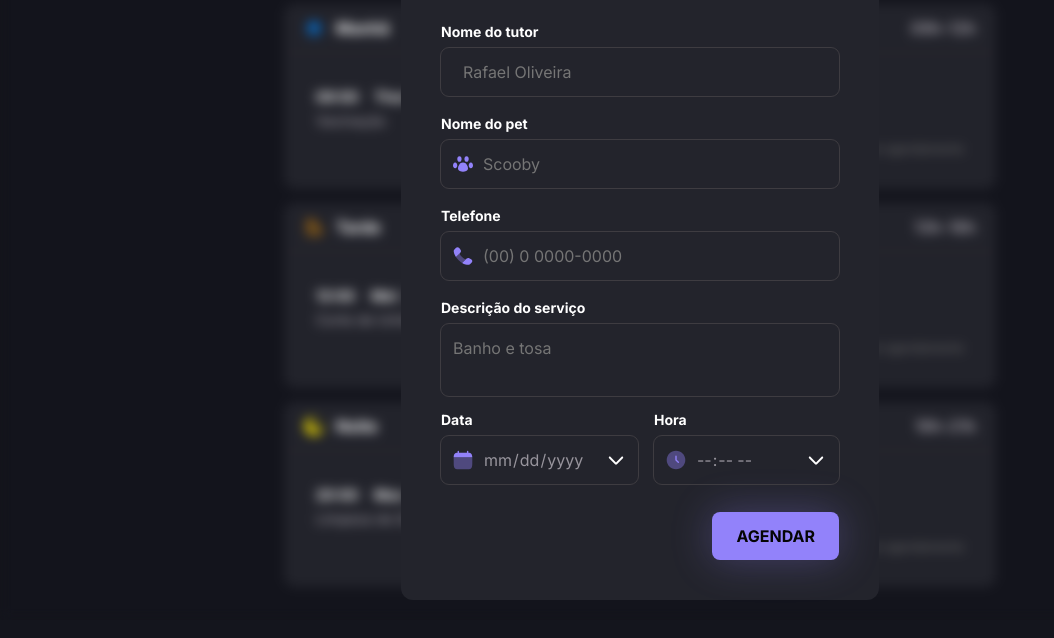
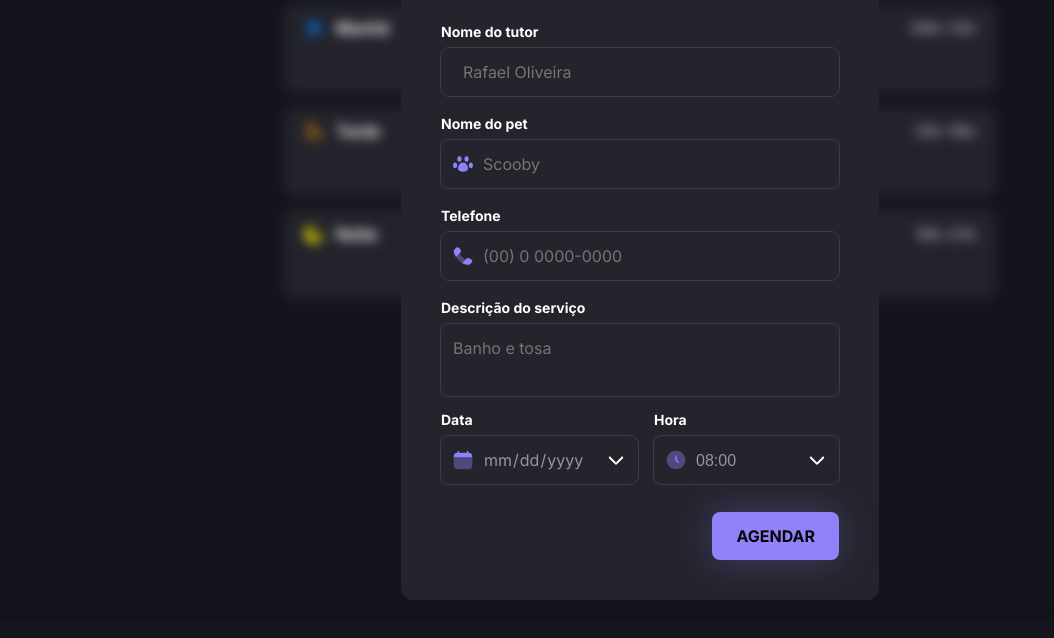
Before and after one commit to Fel1324/MundoPet, a website built with webpack: page index.html in a window 1280 px wide. Both pictures are taken after a click on the button "NOVO AGENDAMENTO". Shown: the part 180-818 px from the top of the page, without its empty margins (0-1054 px from the left). Built offline with nearby package versions, Linux system fonts and the light colour scheme; files whose address does not match are found by name.

Commit message:
finish css

```diff
--- a/index.html
+++ b/index.html
@@ -34,15 +34,17 @@
           </header>
 
           <ul role="list" id="morning" class="period">
-            <li>
+            <!-- <li>
+              <div>
                 <strong class="hour">09:00</strong>
                 <strong>Thor</strong>
+                <span>/ Fernanda Costa</span>
+              </div>
 
-              <span>/ Fernanda Costa</span>
               <span class="service-desc">Vacinação</span>
 
               <button class="remove">Remover agendamento</button>
-            </li>
+            </li> -->
           </ul>
         </section>
 
@@ -54,15 +56,17 @@
           </header>
 
           <ul role="list" id="afternoon" class="period">
-            <li>
+            <!-- <li>
+              <div>
                 <strong class="hour">13:00</strong>
                 <strong>Mel</strong>
+                <span>/ João Souza</span>
+              </div>
 
-              <span>/ João Souza</span>
               <span class="service-desc">Corte de Unhas</span>
 
               <button class="remove">Remover agendamento</button>
-            </li>
+            </li> -->
           </ul>
         </section>
 
@@ -74,15 +78,17 @@
           </header>
 
           <ul role="list" id="night" class="period">
-            <li>
+            <!-- <li>
+              <div>
                 <strong class="hour">20:00</strong>
                 <strong>Max</strong>
+                <span>/ Camila Santos</span>
+              </div>
 
-              <span>/ Camila Santos</span>
               <span class="service-desc">Limpeza de Dentes</span>
 
               <button class="remove">Remover agendamento</button>
-            </li>
+            </li> -->
           </ul>
         </section>
       </main>
@@ -130,7 +136,7 @@
 
           <div class="textarea-group">
             <label class="label" for="description">Descrição do serviço</label>
-            <textarea name="description" id="description" placeholder="Banho e tosa" required></textarea>
+            <textarea name="description" id="description" placeholder="Banho e tosa" maxlength="72" required></textarea>
           </div>
 
           <div class="input-wrapper">
@@ -144,9 +150,21 @@
 
             <div class="input-group">
               <label class="label" for="hours">Hora</label>
-              <div class="input">
+              <div class="input select">
                 <img src="./src/assets/icons/clock.svg" alt="">
-                <input type="time" name="hours" id="hours" min="08:00" max="18:00" required>
+                 <select name="hours" id="hours">
+                  <option value="08:00">08:00</option>
+                  <option value="09:00">09:00</option>
+                  <option value="10:00">10:00</option>
+                  <option value="11:00">11:00</option>
+                  <option value="12:00">12:00</option>
+                  <option value="13:00">13:00</option>
+                  <option value="14:00">14:00</option>
+                  <option value="15:00">15:00</option>
+                  <option value="16:00">16:00</option>
+                  <option value="17:00">17:00</option>
+                  <option value="18:00">18:00</option>
+                 </select>
               </div>
             </div>
           </div>
--- a/src/css/form/inputs.css
+++ b/src/css/form/inputs.css
@@ -1,3 +1,12 @@
+.input-date{
+  width: fit-content;
+}
+
+::-webkit-calendar-picker-indicator{
+  cursor: pointer;
+  background: url("../../assets/icons/arrow-down.svg") no-repeat center;
+}
+
 .input-wrapper{
   display: grid;
   gap: 1rem;
@@ -37,10 +46,6 @@
   }
 }
 
-.input-date{
-  width: fit-content;
-}
-
 .textarea-group{
   height: 6rem;
 }
@@ -70,9 +75,36 @@ textarea{
   }
 }
 
-::-webkit-calendar-picker-indicator{
-  cursor: pointer;
-  background: url("../../assets/icons/arrow-down.svg") no-repeat center;
+.select{
+  position: relative;
+
+  & > select{
+    appearance: none;
+    color: var(--content-secondary);
+    background-color: transparent;
+    outline: none;
+
+    font-size: 1rem;
+    font-weight: 400;
+
+    position: absolute;
+    left: 2.625rem;
+    z-index: 1;
+    width: calc(100% - 3.375rem);
+    height: 3rem;
+  }
+
+  &::after{
+    content: "";
+    display: block;
+    width: 1.25rem;
+    height: 1.25rem;
+
+    background: url("../../assets/icons/arrow-down.svg") no-repeat center / contain;
+    position: absolute;
+    right: .75rem;
+  }
+
 }
 
 @media screen and (width >= 1024px) {
--- a/src/css/schedule.css
+++ b/src/css/schedule.css
@@ -37,10 +37,10 @@
   flex-direction: column;
   padding: 1.25rem;
 
-  & > li{
+  & li{
     padding: .75rem;
 
-    & > strong{
+    & strong{
       font: var(--label-md);
 
       &.hour{
@@ -48,7 +48,7 @@
       }
     }
 
-    & > span{
+    & span{
       font: var(--p-md);
       color: var(--content-secondary);
 
@@ -58,7 +58,7 @@
       }
     }
 
-    & > .remove{
+    & .remove{
       display: block;
       font: var(--p-sm);
       margin-left: auto;
@@ -83,4 +83,20 @@
   .schedule > :last-child{
     margin-bottom: 0;
   }
+
+  .period li{
+    display: grid;
+    grid-template-columns: 1fr 1fr 1fr;
+
+    & span.service-desc{
+      margin-bottom: 0;
+      margin-left: 4rem;
+      justify-self: flex-start;
+    }
+
+    & .remove{
+      margin: initial;
+      justify-self: flex-end;
+    }
+  }
 }
```
Lines whose indentation alone changed are shown as unchanged.
